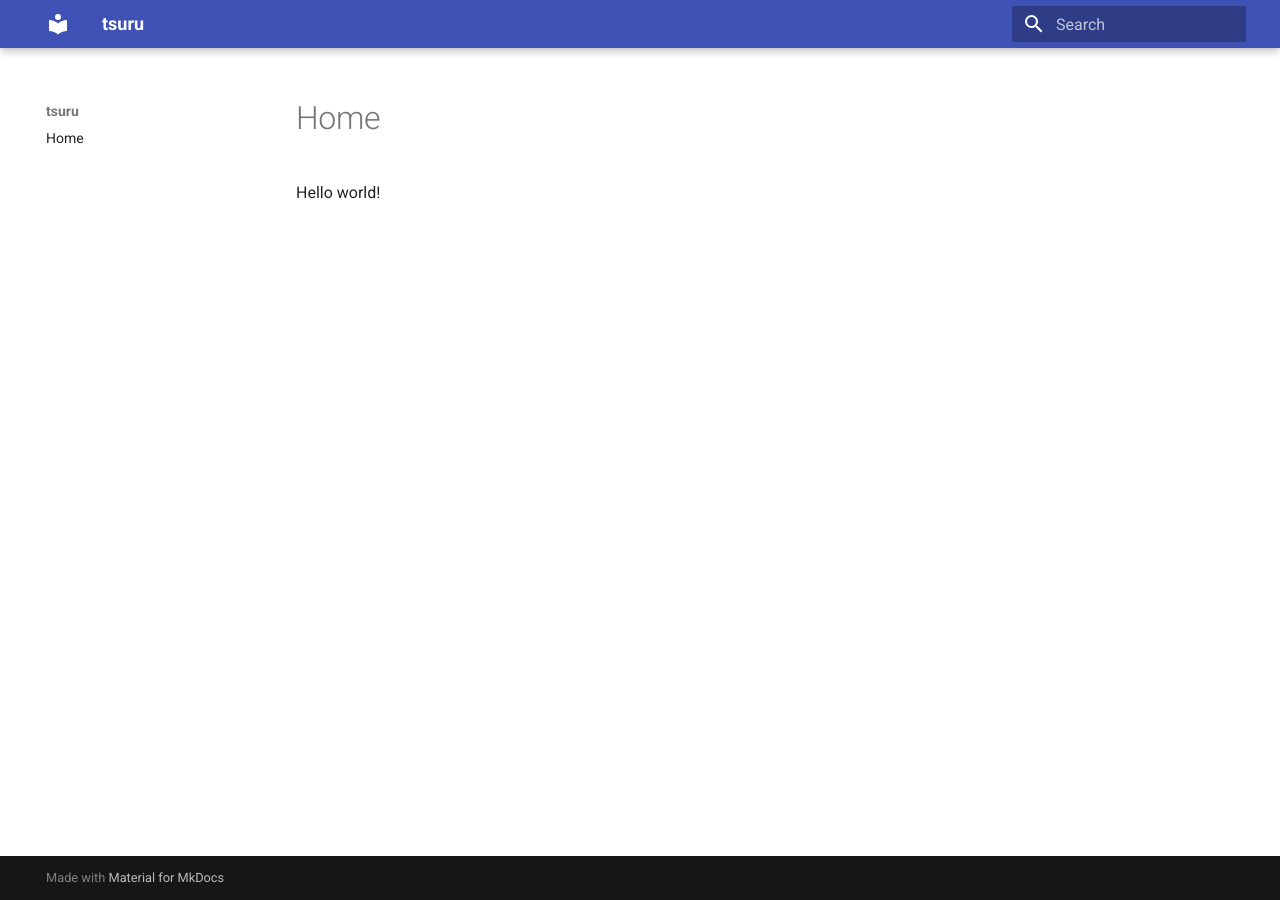
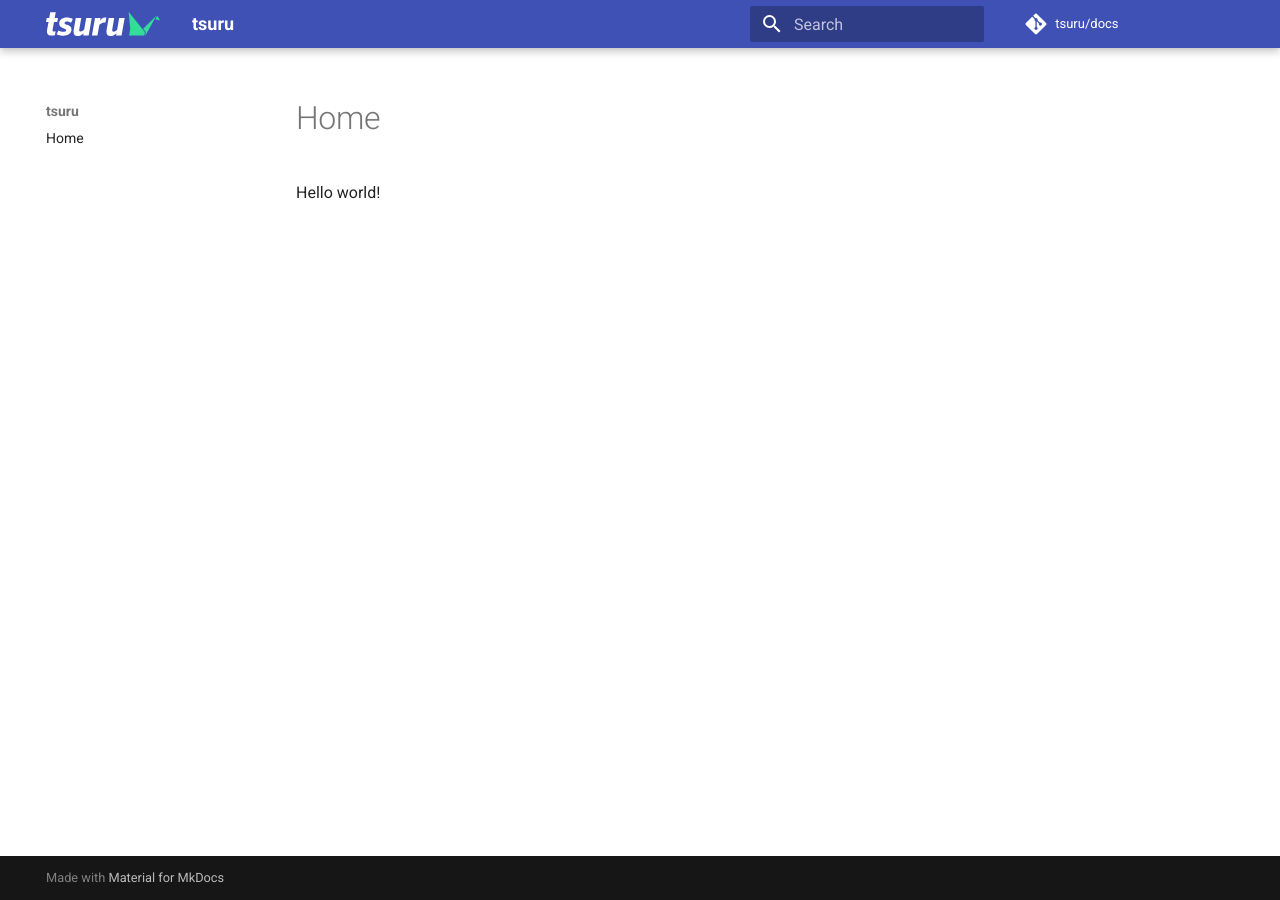
Before and after one commit to tsuru/docs, an MkDocs documentation site: the page built from src/index.md, in a window 1280 px wide. Built offline with MkDocs 1.6.1 and Material for MkDocs 9.7.7, drawn with Linux system fonts in a browser that asks for light colours; comment, search, counter and statistics services are not loaded.

Commit message:
adding Tsuru logo and favicon

```diff
--- a/mkdocs.yml
+++ b/mkdocs.yml
@@ -2,7 +2,13 @@ site_name: tsuru
 site_url: https://docs.github.com
 site_author: Tsuru
 
-theme: material
+repo_url: https://github.com/tsuru/docs.git
+repo_name: tsuru/docs
+
+theme:
+  name: material
+  favicon: ./static/favicon.ico
+  logo: ./static/logo.svg
 
 docs_dir: src
 
```
Also changed, not shown: src/static/favicon.ico (added), src/static/logo.svg (added).
